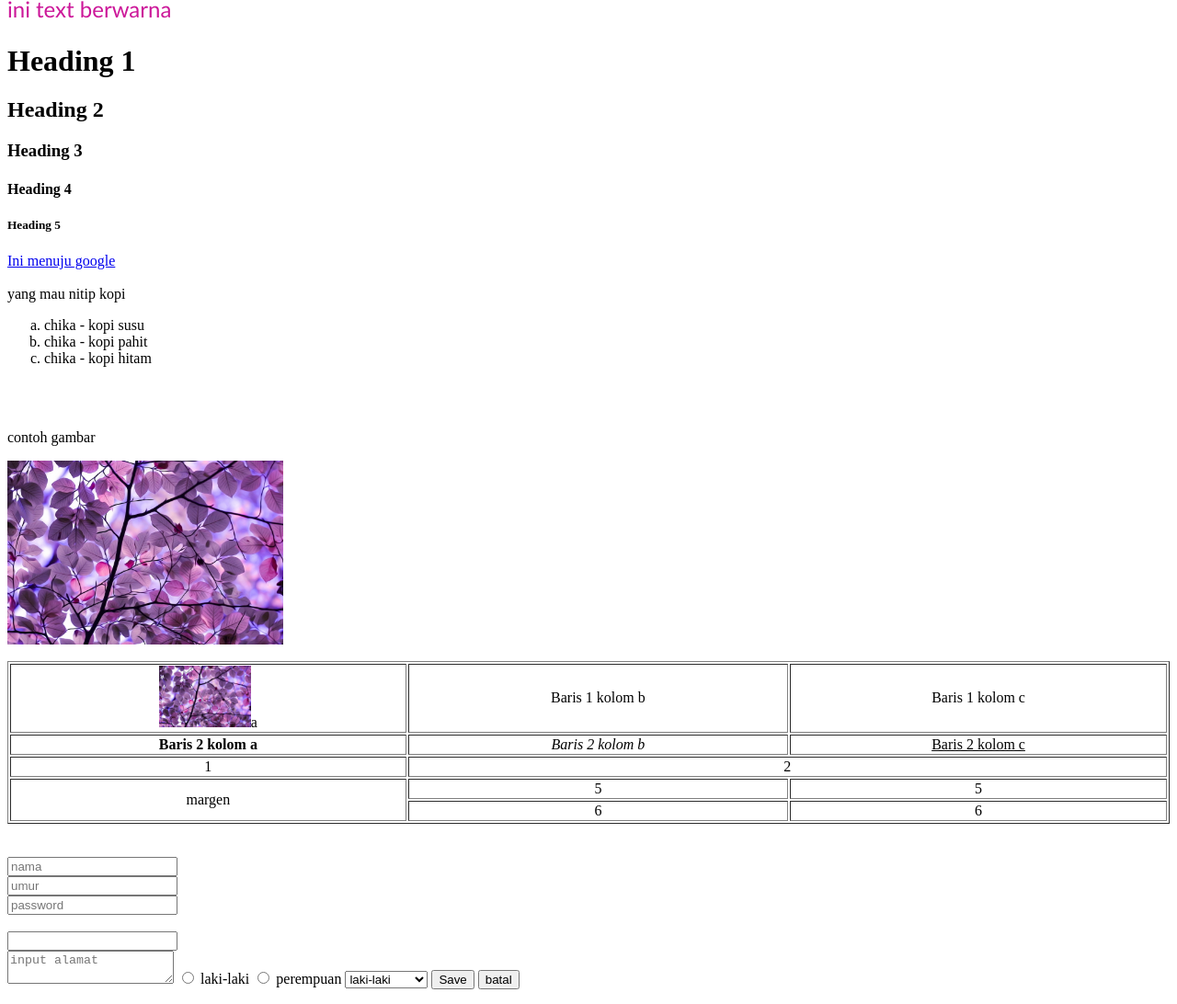
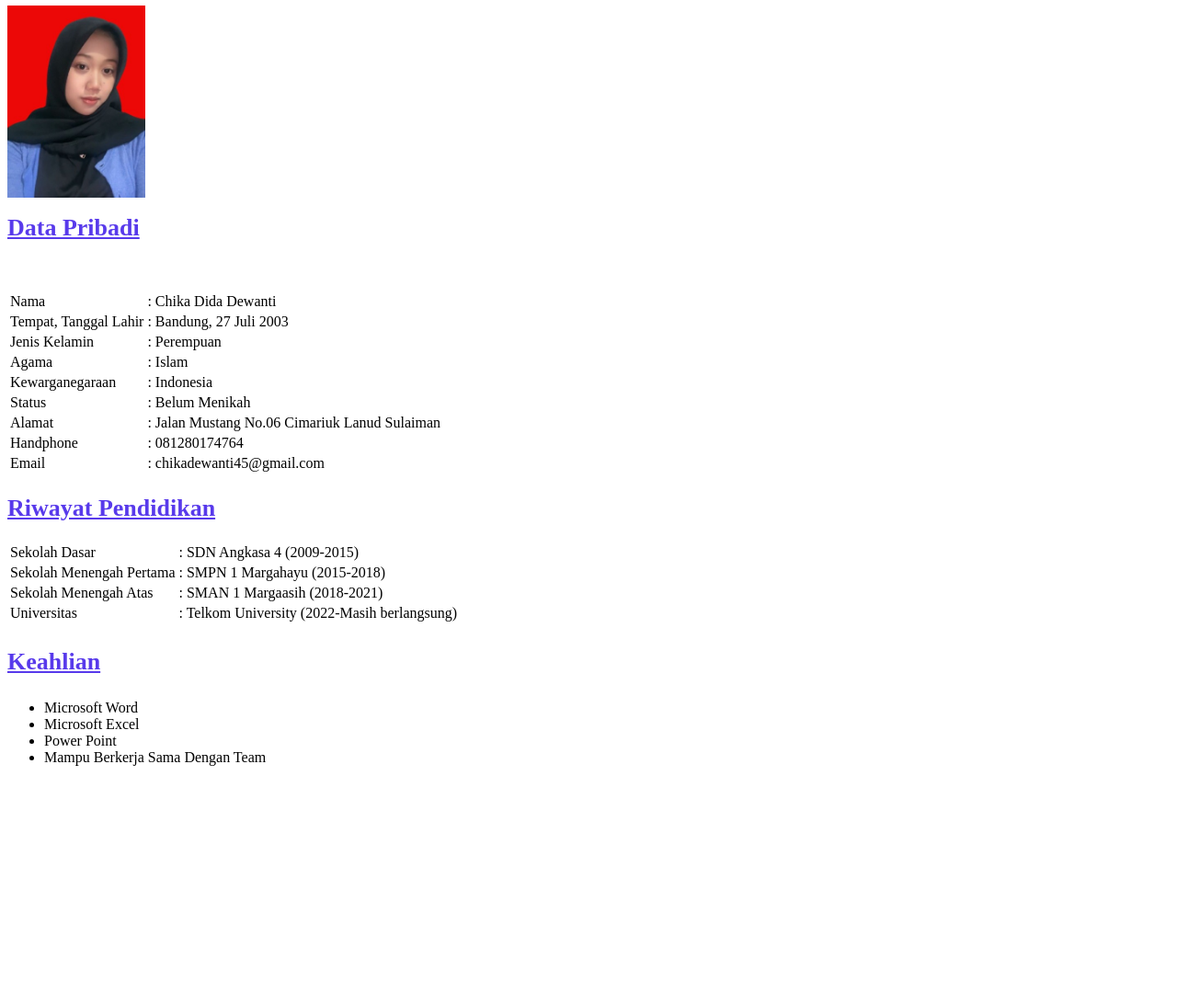
Before and after one commit to chikadida/ChikaDidaD.github.io, a plain HTML site: page index.html in a window 1280 px wide. Shown: the part 159-1251 px from the top of the page at 92% size. After the commit the page ends 1008 px from the top, so only its background shows below. Drawn offline with Linux system fonts and the light colour scheme.

Commit message:
Update index.html

```diff
--- a/index.html
+++ b/index.html
@@ -1,91 +1,87 @@
 <html>
     <head>
-        <title>Web Pertemuan 2</title>
+        <title>CV</title>
     </head>
     <body>
-        <!-- ini untuk uppercase -->
-        Hello <u>Word</u> ! <br><hr>
-        Nama saya <b>Chika </b>Dida Dewanti
-        <!-- <p> untuk enter -->
-        <!-- <u> untuk bold tulisan -->
+            <p style="font-size: 36; text-align: center; font-family: Georgia, 'Times New Roman', Times, serif;"><b>CURRICULUM VITAE</b></p> <br><hr>
+        <br><br>
+        <img src="download-removebg-preview.jpg"width="150px"style="text-align: center">
+
         <p>
-            Tempat Lahir Di <i>Bandung</i>
+            <h1 style="color:rgb(88, 58, 235); font-size: 26;"><u>Data Pribadi</u></h1>
         </p>
-        <p>
-            <p><i><u> ini campur bold italic under line</u></i></p>
-        </p>
-        <p style="color:rgb(204, 23, 153); font-size: 24; font-family: 'Trebuchet MS', 'Lucida Sans Unicode', 'Lucida Grande', 'Lucida Sans', Arial, sans-serif;">
-            ini text berwarna
-        </p>
-        <h1>Heading 1</h1>
-        <h2>Heading 2</h2>
-        <h3>Heading 3</h3>
-        <h4>Heading 4</h4>
-        <h5>Heading 5</h5>
-        <a href="http://google.com" target="blank"> Ini menuju google</a>
 
         <br><br>
-        yang mau nitip kopi
-        <ul style="list-style-type:lower-latin;">
-            <li> chika - kopi susu</li>
-            <li> chika - kopi pahit</li>
-            <li> chika - kopi hitam</li>
-        </ul>
-
-        <br>
-        <br>
-        <p>contoh gambar</p>
-        <img src="wallpaperbetter.jpg"width="300px">
-
-
-        <br>
-        <br>
-        <!-- Membuat tabel menggunakan <table> -->
-        <table border="1"width="100%" style="text-align: center;">
-            <tr height="50px">
-                <td><img src="wallpaperbetter.jpg"width="100px">a</td>
-                <td>Baris 1 kolom b</td>
-                <td>Baris 1 kolom c</td>
+        <table style="font-size: 16px;">
+            <tr>
+                <td>Nama</td>
+                <td>: Chika Dida Dewanti</td>
             </tr>
             <tr>
-                <td><b>Baris 2 kolom a</b></td>
-                <td><i>Baris 2 kolom b</i></td>
-                <td><u>Baris 2 kolom c</u></td>
+                <td>Tempat, Tanggal Lahir</td>
+                <td>: Bandung, 27 Juli 2003</td>
             </tr>
             <tr>
-                <td>1</td>
-                <td colspan="2">2</td>
+                <td>Jenis Kelamin</td>
+                <td>: Perempuan</td>
             </tr>
             <tr>
-                <td rowspan="2">margen</td>
-                <td>5</td>
-                <td>5</td>
+                <td>Agama</td>
+                <td>: Islam</td>
             </tr>
             <tr>
-                <td>6</td>
-                <td>6</td>
+                <td>Kewarganegaraan</td>
+                <td>: Indonesia</td>
+            </tr>
+            <tr>
+                <td>Status</td>
+                <td>: Belum Menikah</td>
+            </tr>
+            <tr>
+                <td>Alamat</td>
+                <td>: Jalan Mustang No.06 Cimariuk Lanud Sulaiman</td>
+            </tr>
+            <tr>
+                <td>Handphone</td>
+                <td>: 081280174764</td>
+            </tr>
+            <tr>
+                <td>Email</td>
+                <td>: chikadewanti45@gmail.com</td>
             </tr>
         </table>
 
-        <br>
-        <br>
-        <form action="save.html">
-            <input type="text" placeholder="nama"><br>
-            <input type="number" placeholder="umur"><br>
-            <input type="password" placeholder="password"><br>
-            <br><input type="password"placehorder="input password "><br>
-            <textarea placeholder="input alamat"row="5"></textarea>
-            <input type="radio" id="laki-laki" name="Jenis_kelamin">
-            <label for="laki-laki">laki-laki</label>
-            <input type="radio" id="perempuan" name="Jenis_kelamin">
-            <label for="perempuan">perempuan</label>
+        <p>
+            <h2 style="color:rgb(88, 58, 235); font-size: 26;"><u>Riwayat Pendidikan</u></h2>
+        </p>
 
-            <select>
-                <option value="laki-laki">laki-laki</option>
-                <option value="perempuan">perempuan</option>
-            </select>
-            <button action="submit">Save</button>
-            <button type="button" onclick="alert('anda batal');">batal</button>
-        </form>
+        <table>
+            <tr>
+                <td>Sekolah Dasar</td>
+                <td>: SDN Angkasa 4 (2009-2015)</td>
+            </tr>
+            <tr>
+                <td>Sekolah Menengah Pertama</td>
+                <td>: SMPN 1 Margahayu (2015-2018) </td>
+            </tr>
+            <tr>
+                <td>Sekolah Menengah Atas</td>
+                <td>: SMAN 1 Margaasih (2018-2021)</td>
+            </tr>
+            <tr>
+                <td>Universitas</td>
+                <td>: Telkom University (2022-Masih berlangsung)</td>
+            </tr>
+        </table>
+
+        <p>
+            <h3 style="color:rgb(88, 58, 235); font-size: 26;"><u>Keahlian</u></h3>
+        </p>
+        <ul>
+            <li>Microsoft Word</li>
+            <li>Microsoft Excel</li>
+            <li>Power Point</li>
+            <li>Mampu Berkerja Sama Dengan Team</li>
+          </ul>
     </body>
 </html>
```
